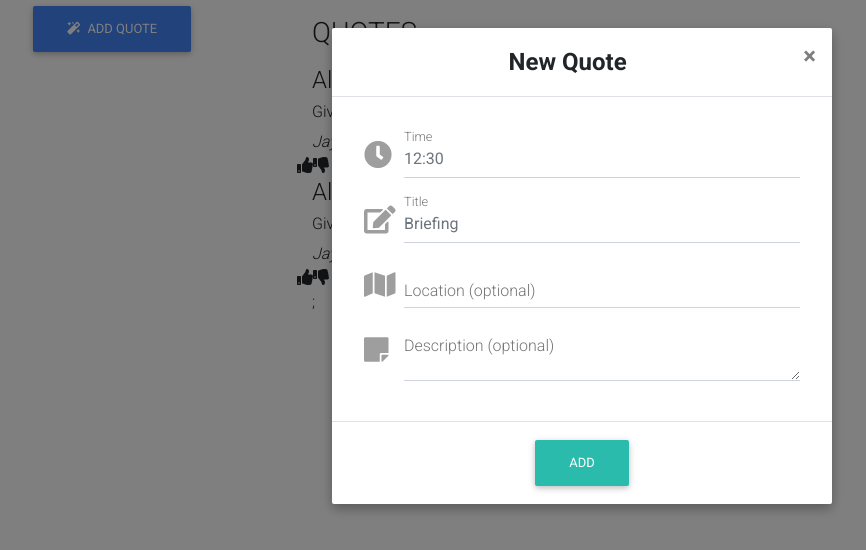
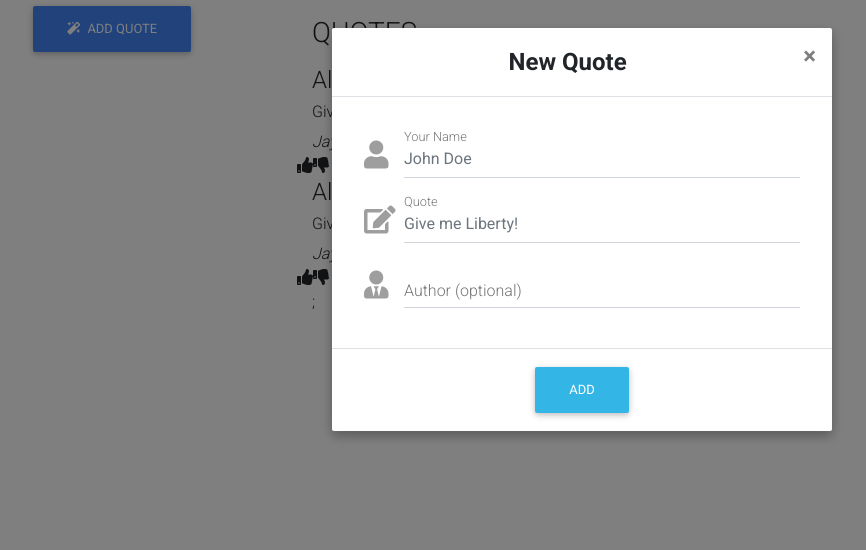
Before and after one commit to Sigilai5/React-Quotes, a React (Create React App) app: page / in a window 1280 px wide. Both pictures are taken after a click on the button "ADD QUOTE". Shown: the top 550 px of the page, without its empty margins (58-924 px from the left). Built offline with nearby package versions, Linux system fonts and the light colour scheme.

Commit message:
included addEvent() listener

```diff
--- a/src/index.js
+++ b/src/index.js
@@ -24,6 +24,37 @@ class App extends Component {
             ]
         };
     }
+
+
+
+    //Handles input ands sets value to the current state
+
+    handleInputChange = inputName => value => {
+        const nextValue = value;
+        this.setState({
+           [inputName]: nextValue
+        });
+        console.log(this.state)
+    };
+
+
+    //adds item to state
+    addEvent = () => {
+      var newArray = [...this.state.quotes];
+      newArray.push({
+         id:newArray.length ? newArray[newArray.length - 1].id + 1 :1,
+         your_name:this.state.your_name,
+         quote:this.state.quote,
+         author:this.state.author,
+      });
+      this.setState({quotes: newArray});
+      this.setState({
+          your_name:"",
+          quote:"",
+          author:"",
+      });
+
+    };
 
     toggleModal = () => {
         this.setState({
@@ -81,45 +112,45 @@ class App extends Component {
                     <MDBModalBody>
                         <form className="mx-3 grey-text">
                             <MDBInput
-                                name="time"
-                                label="Time"
-                                icon="clock"
-                                hint="12:30"
+                                name="your_name"
+                                label="Your Name"
+                                icon="user"
+                                hint="John Doe"
                                 group type="text"
+                                getValue={this.handleInputChange("your_name")}
 
                             />
 
                             <MDBInput
-                                name="title"
-                                label="Title"
+                                name="quote"
+                                label="Quote"
                                 icon="edit"
-                                hint="Briefing"
+                                hint="Give me Liberty!"
                                 group type="text"
+                                getValue={this.handleInputChange("quote")}
+                            />
+
+                            <MDBInput
+                                name="author"
+                                label="Author (optional)"
+                                icon="user-tie"
+                                group
+                                type="text"
+                                getValue={this.handleInputChange("author")}
 
                             />
 
-                            <MDBInput
-                                name="location"
-                                label="Location (optional)"
-                                icon="map"
-                                group
-                                type="text"
-
-                            />
-
-                            <MDBInput
-                                name="description"
-                                label="Description (optional)"
-                                icon="sticky-note"
-                                group
-                                type="textarea"
-
-                            />
 
                         </form>
                     </MDBModalBody>
                     <MDBModalFooter className="justify-content-center">
-                        <MDBBtn >
+                        <MDBBtn
+                            color="info"
+                            onClick={() => {
+                                this.toggleModal();
+                                this.addEvent();
+                            }}
+                        >
                             Add
                         </MDBBtn>
 
```
